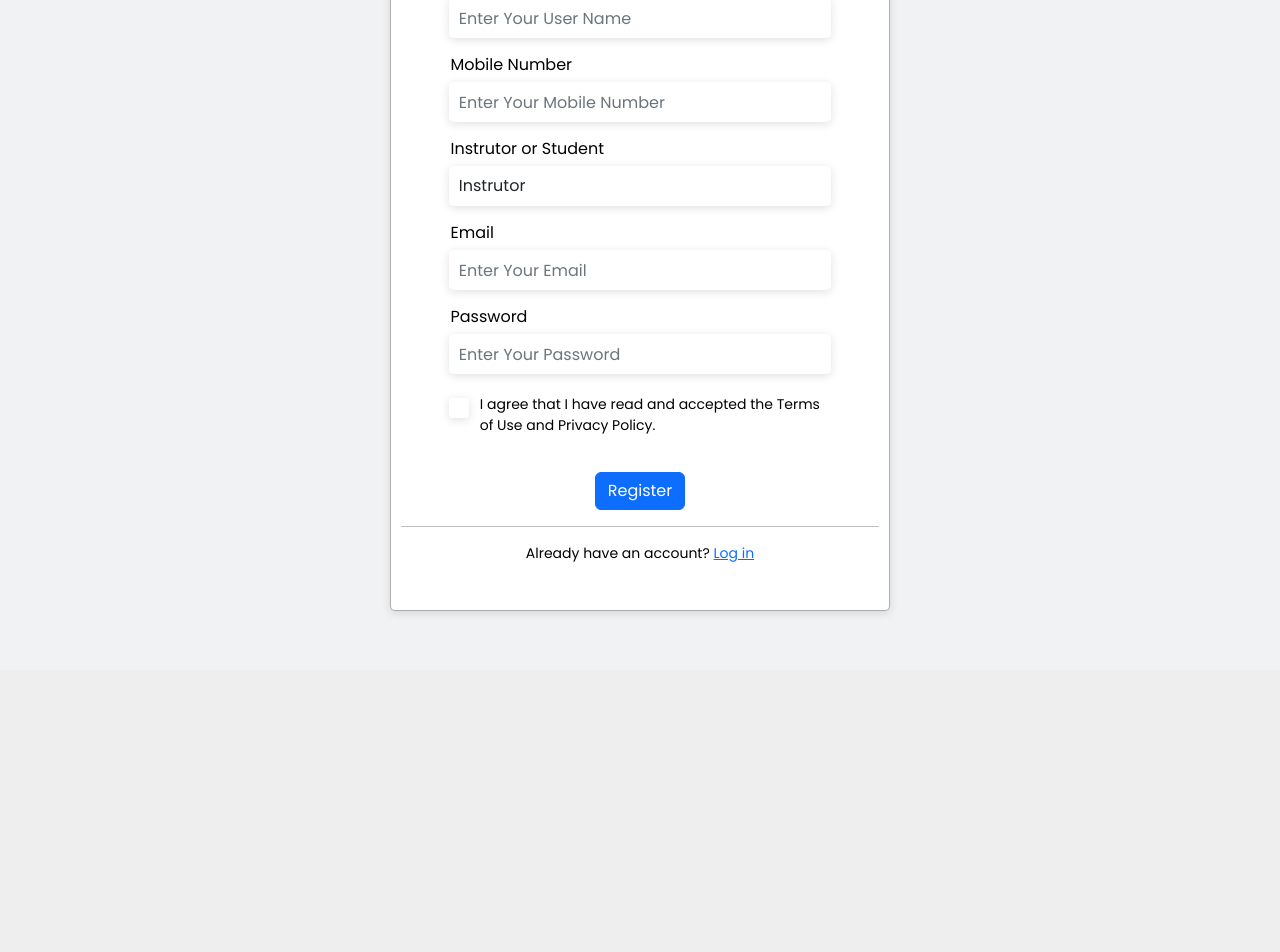
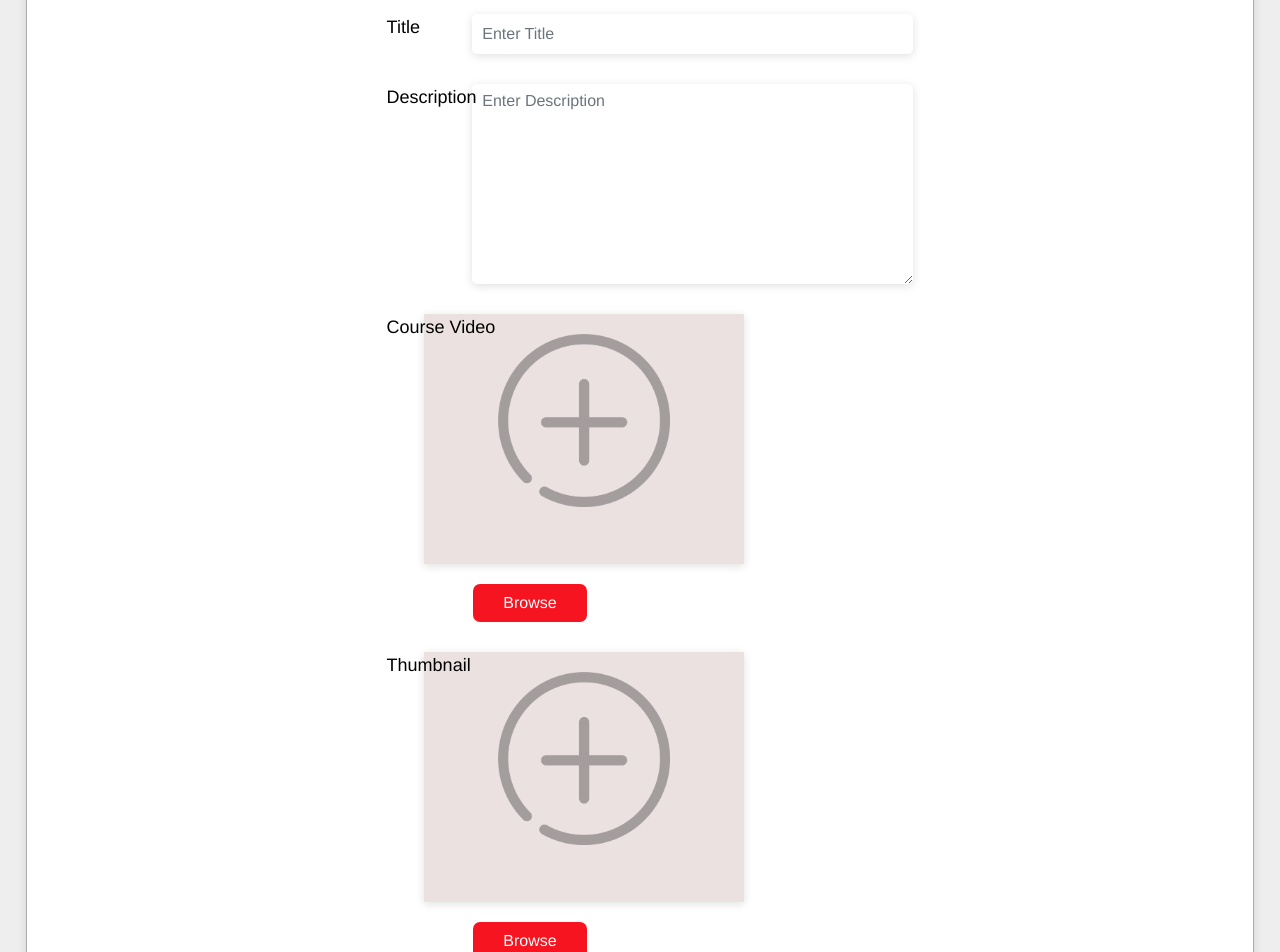
Before and after one commit to SManeesha99/SPM_SEJ010, a React (Create React App) app in the folder FRONTEND/: page /createReview in a window 1280 px wide. Shown: the part 200-1152 px from the top of the page. Before the commit the page ends 870 px from the top, so only its background shows below. Built offline with nearby package versions, Linux system fonts and the light colour scheme.

Commit message:
CourseAdd
nstructorProlife_CourseAdd

```diff
--- a/FRONTEND/src/App.js
+++ b/FRONTEND/src/App.js
@@ -5,16 +5,18 @@ import Register from './LoginRegister/Register';
 import Login from './LoginRegister/Login';
 import EditProfile from './Edit Profile/EditProfile';
 import AddCartCourse from './Add cart Course/AddCartCourse';
+import AddCourse from './Instructor Profile/AddCourse';
 
 function App() {
   return (
     <div className="App">
       {/* <CreateReview/> */}
       {/* <StudentProfile/> */}
-      <Register/>
+      {/* <Register/> */}
       {/* <Login/> */}
       {/* <EditProfile/> */}
       {/* <AddCartCourse/> */}
+      <AddCourse/>
 
     </div>
   );
--- /dev/null
+++ b/FRONTEND/src/Instructor Profile/AddCourse.js
@@ -0,0 +1,62 @@
+import React from 'react';
+import './addCourse.css';
+import Header from '../Header/Header';
+
+export default function AddCourse() {
+  return (
+    <div>
+        <Header/>
+
+        <div className='addcourseArea'>
+            <h2>Add Course</h2>
+            <div className='addcourse'>
+                    <div className='name'>
+                        <label>Title</label>
+                        <input class="form-control" placeholder='Enter Title'></input>
+                    </div>
+                    <div className='name'>
+                        <label>Description</label>
+                        <textarea class="form-control" id="" name="" required placeholder="Enter Description" ></textarea>
+                    </div>
+                    <div className='name'>
+                        <label>Course Video</label>
+                            <div className='courseVideo'>
+                                <img src="select.png" alt="" class="vimage"></img>
+                            </div>
+                    </div>
+
+                        <form className="form">
+
+                            <lable for="form_input" class="form_lable">
+                                <input type="file" class="form_input" id="form_input"/>
+                            <span class="form_text">Browse</span>
+                            </lable>
+
+                        </form>
+
+                     <div className='name'>
+                        <label>Thumbnail</label>
+                            <div className='thumbnail'>
+                            <img src="select.png" alt="" class="timage"></img>
+                            </div>
+                    </div>
+
+                    <form className="form">
+
+                        <lable for="form_input" class="form_lable">
+                            <input type="file" class="form_input" id="form_input"/>
+                        <span class="form_text">Browse</span>
+                        </lable>
+
+                    </form>
+
+                </div>
+
+                <button class='btn btn-primary'>Add Course</button>
+
+        </div>
+
+
+    </div>
+  )
+}
--- /dev/null
+++ b/FRONTEND/src/Instructor Profile/addCourse.css
@@ -0,0 +1,126 @@
+.addcourseArea{
+    width: 96%;
+    height: 1190px;
+    border: 1px solid rgba(137, 137, 137, 0.689);
+    border-radius: 5px;
+    background-color: rgb(255, 255, 255);
+    margin: 95px auto;
+    box-shadow: rgba(99, 99, 99, 0.2) 0px 2px 8px 0px;
+    padding: 30px 10px;
+}
+
+.addcourseArea h2{
+    font-weight: 700;
+    margin-bottom: 50px;
+    color: #002B5B;
+}
+
+.addcourse label{
+    text-align: left;
+    width: 50%;
+    position: relative;
+    left: 350px;
+    height: 0px;
+    font-size: 18px;
+    margin-bottom:70px;
+}
+.addcourse input {
+    width: 50%;
+    height: 40px;
+    border-radius: 5px;
+    box-shadow: rgba(99, 99, 99, 0.2) 0px 2px 8px 0px;
+    border: none;
+    margin: 0px 330px 0px 0px;
+    padding: 5px 10px;
+}
+
+.addcourse textarea {
+    width: 50%;
+    height: 200px;
+    border-radius: 5px;
+    box-shadow: rgba(99, 99, 99, 0.2) 0px 2px 8px 0px;
+    border: none;
+    margin: 0px 330px 30px 0px;
+    padding: 5px 10px;
+}
+
+.courseVideo{
+    width: 500px;
+    height: 250px;
+    background-color: rgb(235, 225, 225);
+    box-shadow: rgba(99, 99, 99, 0.2) 0px 2px 8px 0px;
+    margin-right: 499px;
+    margin-bottom: 20px;
+
+}
+
+.thumbnail{
+    width: 500px;
+    height: 250px;
+    background-color: rgb(235, 225, 225);
+    box-shadow: rgba(99, 99, 99, 0.2) 0px 2px 8px 0px;
+    margin-right: 499px;
+    margin-bottom: 20px;
+}
+
+.uploadimg{
+    width: auto;
+    margin: 0 auto;
+}
+
+.addcourseArea button{
+    margin-top: 15px;
+    margin-right: 215px;
+    margin-bottom: 70px;
+    padding: 12px 18px;;
+}
+
+.name{
+    display: flex;
+}
+
+.form{
+    position: relative;
+}
+
+.form_input{
+    position: absolute;
+    width: 1px;
+    height: 1px;
+    opacity: 0;
+}
+
+.form_lable{
+    display:inline-flex;
+    justify-content: center;
+    align-items: center;
+    background: rgb(245, 20, 32);
+    padding: 7px 30px;
+    border-radius: 7px;
+    cursor:pointer;
+    transition: .3s;
+    margin-bottom: 30px;
+    margin-right: 220px;
+}
+
+.form_text{
+    font-weight: 400;
+    font-size: 16px;
+    color: white;
+}
+
+.form_lable:hover {
+    background: rgb(156, 14, 21);
+}
+
+.vimage{
+    width:60%;
+    padding: 20px 10px;
+    opacity: 30%;
+}
+
+.timage{
+    width:60%;
+    padding: 20px 10px;
+    opacity: 30%;
+}
```
Also changed, not shown: FRONTEND/public/select.png (added).
